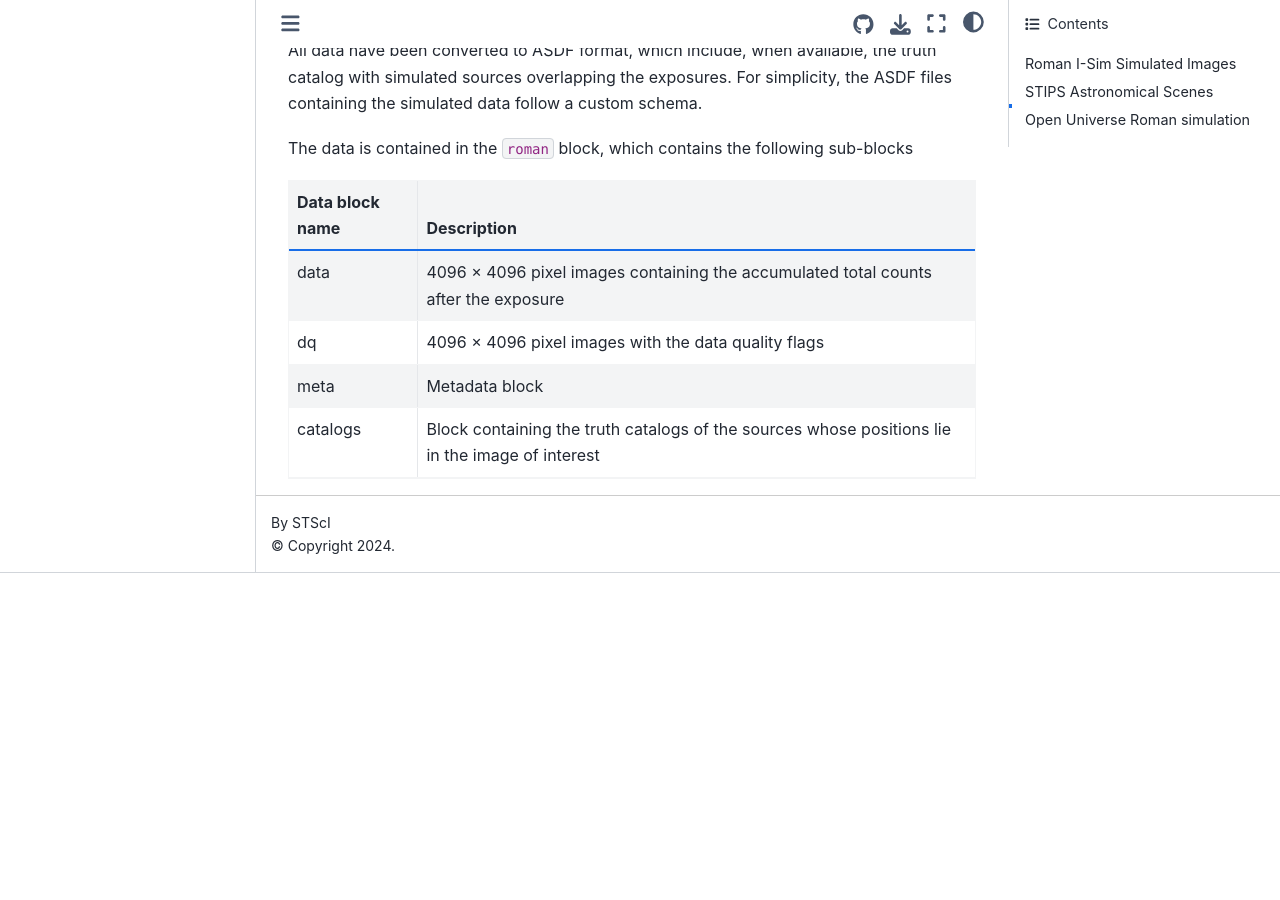
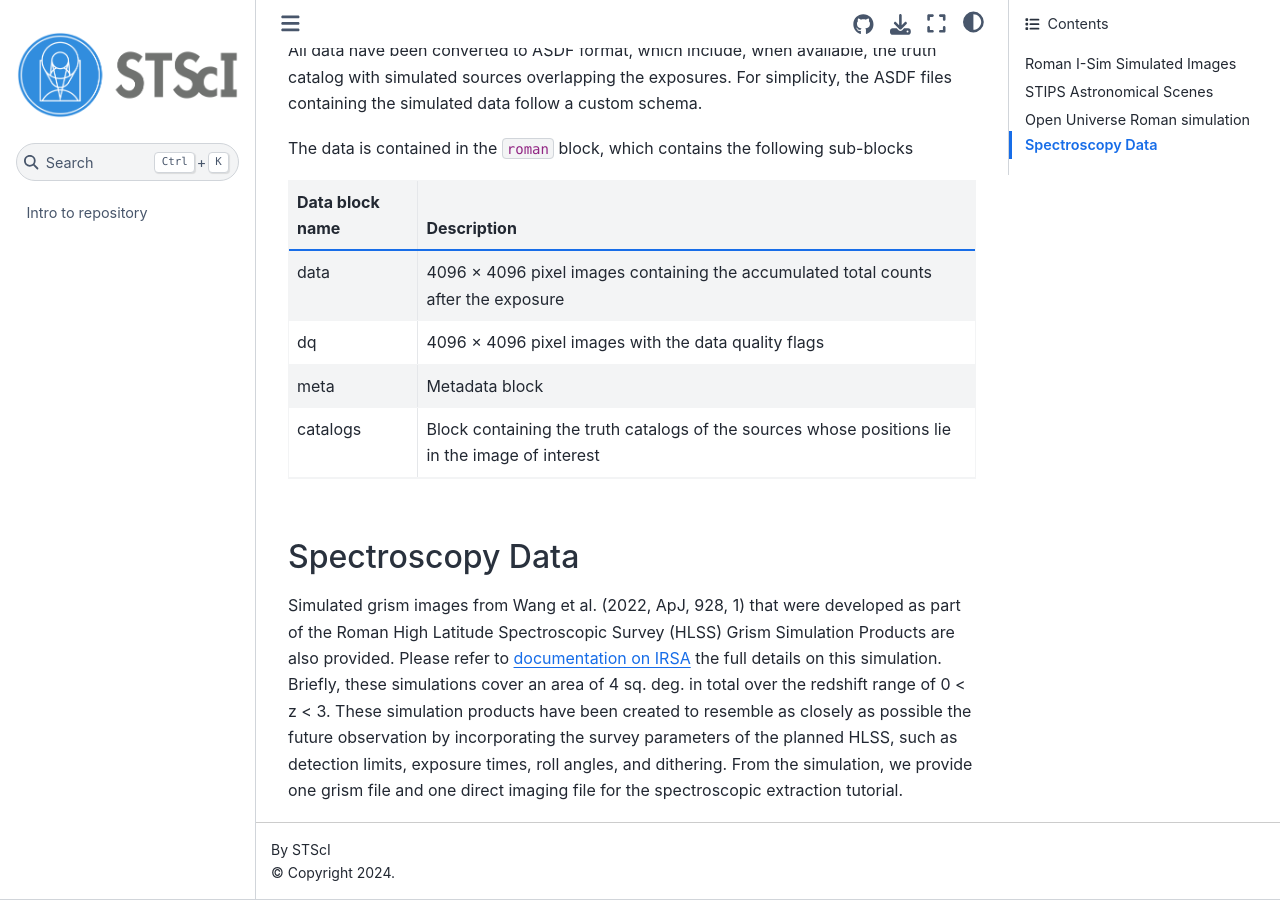
Before and after one commit to spacetelescope/roman_notebooks, a Jupyter Book: the page built from markdown/simulated-data.md, in a window 1280 px wide and 900 px high, scrolled down 3055 px. Built offline with Jupyter Book 1.0.4 settings and Sphinx 7.4.7 and the Sphinx Book theme 1.1.4, drawn with Linux system fonts in a browser that asks for light colours; pages that are not in the unit, such as notebooks, are missing from menus; before the commit the page ends 3628 px from its top, so only the background shows below that.

Commit message:
Add spectroscopic product info

```diff
--- a/markdown/simulated-data.md
+++ b/markdown/simulated-data.md
@@ -76,3 +76,7 @@
 | dq | 4096 × 4096 pixel images with the data quality flags|
 | meta | Metadata block|
 | catalogs | Block containing the truth catalogs of the sources whose positions lie in the image of interest |
+
+## Spectroscopy Data
+
+Simulated grism images from Wang et al. (2022, ApJ, 928, 1) that were developed as part of the Roman High Latitude Spectroscopic Survey (HLSS) Grism Simulation Products are also provided. Please refer to [documentation on IRSA](https://irsa.ipac.caltech.edu/data/theory/Roman/Wang2022a/) the full details on this simulation. Briefly, these simulations cover an area of 4 sq. deg. in total over the redshift range of 0 < z < 3. These simulation products have been created to resemble as closely as possible the future observation by incorporating the survey parameters of the planned HLSS, such as detection limits, exposure times, roll angles, and dithering. From the simulation, we provide one grism file and one direct imaging file for the spectroscopic extraction tutorial.
```
